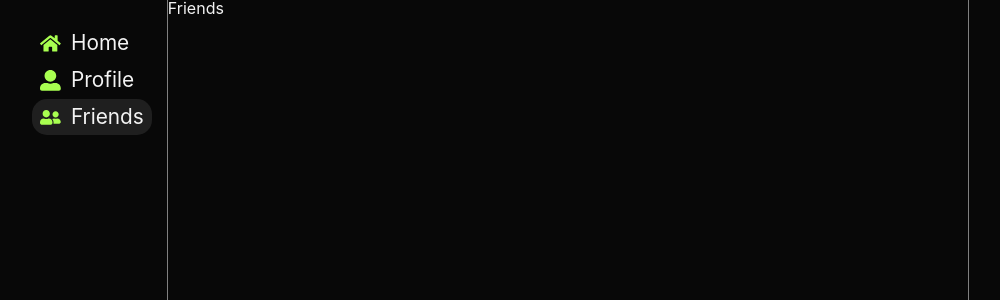
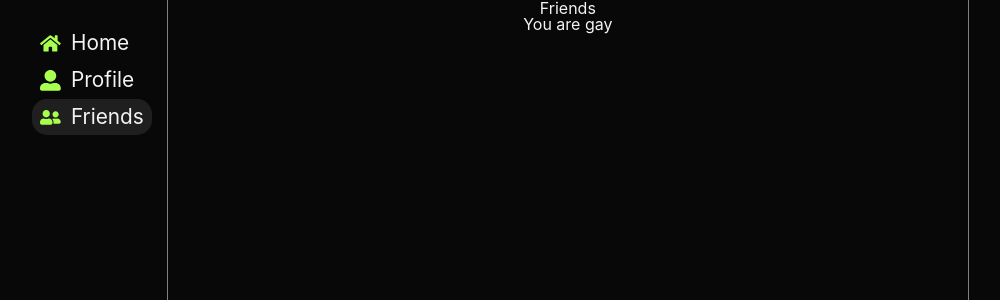
Before and after one commit to social-media-app-project/social-media-app, a React (Create React App) app in the folder frontend/: page /friends in a window 1280 px wide. Shown: the top 300 px of the page, without its empty margins (147-1147 px from the left). Built offline with nearby package versions, Linux system fonts and the light colour scheme.

Commit message:
initial commit

```diff
--- /dev/null
+++ b/frontend/src/components/Friends/Friend/Friend.js
@@ -0,0 +1,8 @@
+import React from "react";
+import styles from "./Friend.module.css";
+
+const Friend = () => {
+  return <div>You are gay</div>;
+};
+
+export default Friend;
--- a/frontend/src/components/Friends/Friends.js
+++ b/frontend/src/components/Friends/Friends.js
@@ -1,12 +1,16 @@
-import React from 'react';
-import styles from './Friends.module.css';
+import React from "react";
+import styles from "./Friends.module.css";
+import Friend from "./Friend/Friend";
 
 const Friends = () => {
-    // Fetch data using route path and params
+  // Fetch data using route path and params
 
-    return (
-    <div>Friends</div>
-    )
+  return (
+    <div className={styles["friends-container"]}>
+      <h1 className={styles["friends-header"]}>Friends</h1>
+      <Friend />
+    </div>
+  );
 };
 
 export default Friends;
--- a/frontend/src/components/Friends/Friends.module.css
+++ b/frontend/src/components/Friends/Friends.module.css
@@ -0,0 +1,8 @@
+.friends-container {
+  display: flex;
+  flex-direction: column;
+  align-items: center;
+}
+.friends-header {
+  font-size: clamp(2.5rem 5rem);
+}
```
Also changed, not shown: frontend/src/components/Friends/Friend/Friend.module.css (added).
